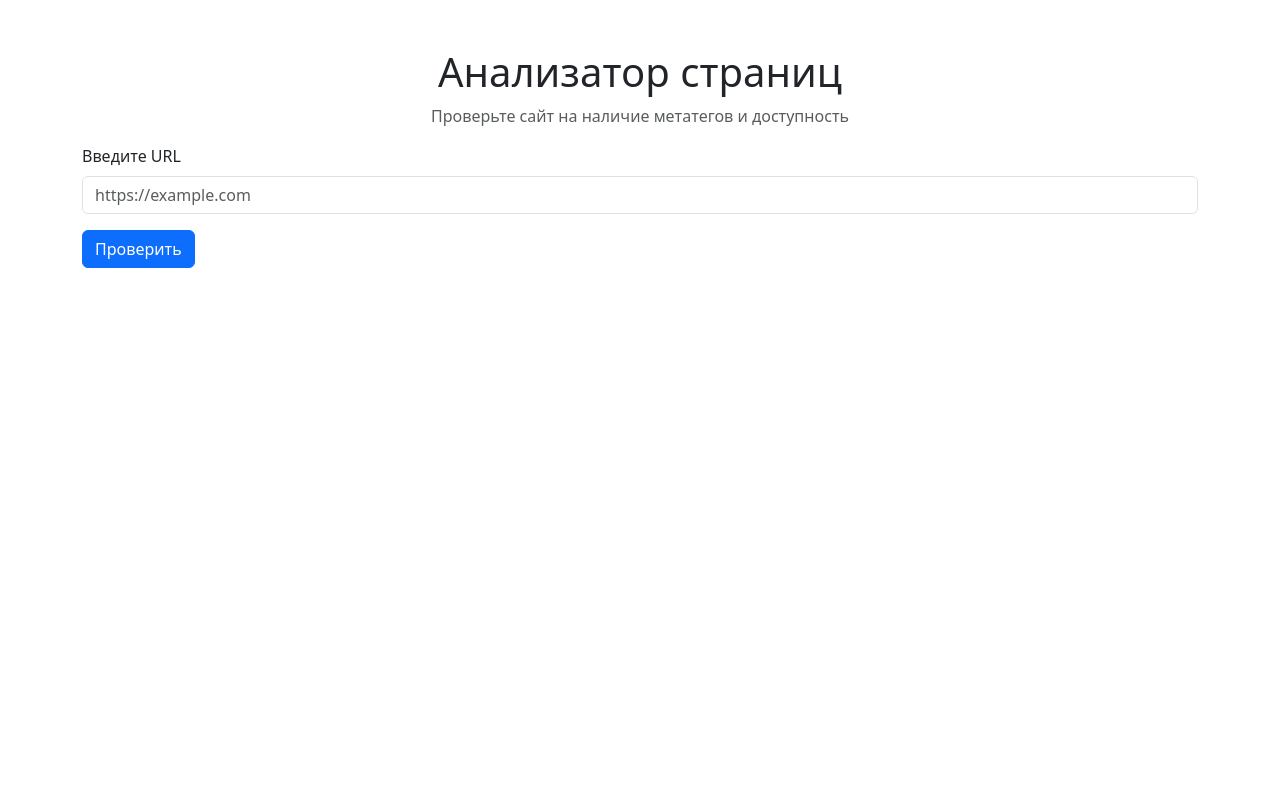
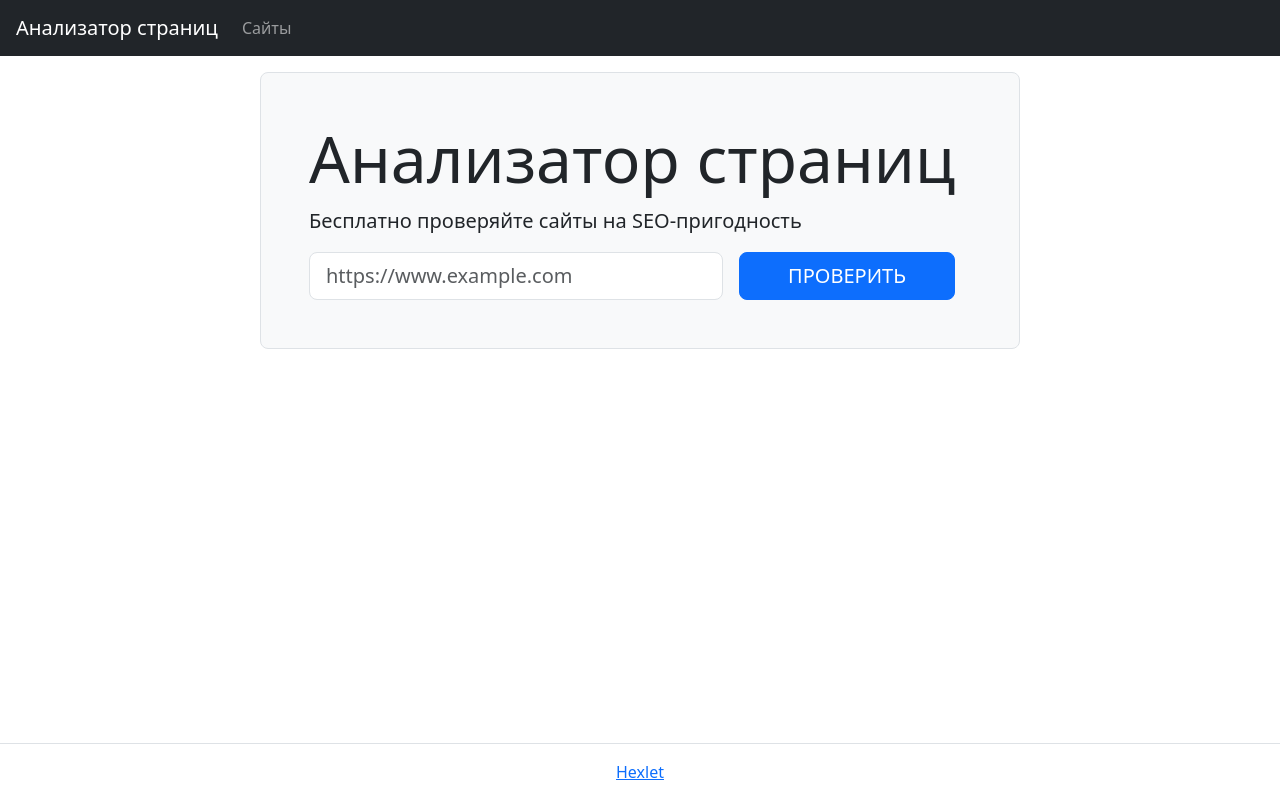
Before and after one commit to lawyer-arch/python-project-83, a Flask app: page / in a window 1280 px wide. Run offline with Flask 3, Linux system fonts and the light colour scheme; some libraries are stand-ins or nearby versions.

Commit message:
правка страници под эталон

```diff
--- a/page_analyzer/templates/base.html
+++ b/page_analyzer/templates/base.html
@@ -2,23 +2,53 @@
 <html lang="ru">
 <head>
   <meta charset="UTF-8" />
-  <meta name="viewport" content="width=device-width, initial-scale=1" />
-  <title>Анализатор страниц</title>
-  <link href="https://cdn.jsdelivr.net/npm/bootstrap@5.3.3/dist/css/bootstrap.min.css" rel="stylesheet" />
+  <title>{% block title %}Анализатор страниц{% endblock %}</title>
+  <meta name="viewport" content="width=device-width, initial-scale=1, shrink-to-fit=no" />
+  <link
+    href="https://cdn.jsdelivr.net/npm/bootstrap@5.3.3/dist/css/bootstrap.min.css"
+    rel="stylesheet"
+    integrity="sha384-QWTKZyjpPEjISv5WaRU9OFeRpok6YctnYmDr5pNlyT2bRjXh0JMhjY6hW+ALEwIH"
+    crossorigin="anonymous"
+  />
 </head>
-<body>
-  <nav class="navbar navbar-expand navbar-light bg-light">
-    <div class="container">
-      <a class="navbar-brand" href="{{ url_for('index') }}">Анализатор страниц</a>
-      <div class="navbar-nav">
-        <a class="nav-link" href="{{ url_for('index') }}">Главная</a>
-        <a class="nav-link" href="{{ url_for('urls') }}">Список URL</a>
-      </div>
-    </div>
-  </nav>
+<body class="min-vh-100 d-flex flex-column">
 
-  {% block content %}{% endblock %}
+<nav class="navbar navbar-expand-md navbar-dark bg-dark px-3">
+  <a class="navbar-brand" href="{{ url_for('index') }}">Анализатор страниц</a>
+  <div id="navbarNav">
+    <ul class="navbar-nav">
+      <li class="nav-item"><a class="nav-link" href="{{ url_for('urls') }}">Сайты</a></li>
+    </ul>
+  </div>
+</nav>
 
-  <script src="https://cdn.jsdelivr.net/npm/bootstrap@5.3.3/dist/js/bootstrap.bundle.min.js"></script>
+<main class="flex-grow-1">
+  <div class="container-lg mt-3">
+    {% with messages = get_flashed_messages(with_categories=true) %}
+      {% if messages %}
+        {% for category, message in messages %}
+          <div class="alert alert-{{ category }} alert-dismissible fade show" role="alert">
+            {{ message }}
+            <button type="button" class="btn-close" data-bs-dismiss="alert"></button>
+          </div>
+        {% endfor %}
+      {% endif %}
+    {% endwith %}
+
+    {% block content %}{% endblock %}
+  </div>
+</main>
+
+<footer class="border-top py-3 mt-5 flex-shrink-0">
+  <div class="container-lg text-center">
+    <a href="https://ru.hexlet.io/" target="_blank">Hexlet</a>
+  </div>
+</footer>
+
+<script
+  src="https://cdn.jsdelivr.net/npm/bootstrap@5.3.3/dist/js/bootstrap.bundle.min.js"
+  integrity="sha384-YvpcrYf0tY3lHB60NNkmXc5s9fDVZLESaAA55NDzOxhy9GkcIdslK1eN7N6jIeHz"
+  crossorigin="anonymous"
+></script>
 </body>
 </html>
--- a/page_analyzer/templates/index.html
+++ b/page_analyzer/templates/index.html
@@ -1,47 +1,30 @@
-<!DOCTYPE html>
-<html lang="ru">
-<head>
-  <meta charset="UTF-8" />
-  <meta name="viewport" content="width=device-width, initial-scale=1" />
-  <title>Анализатор страниц</title>
-  <!-- Подключение Bootstrap 5 -->
-  <link
-    href="https://cdn.jsdelivr.net/npm/bootstrap@5.3.3/dist/css/bootstrap.min.css"
-    rel="stylesheet"
-  />
-</head>
-<body>
-  <div class="container mt-5">
-    <h1 class="text-center">Анализатор страниц</h1>
-    <p class="text-center text-muted">Проверьте сайт на наличие метатегов и доступность</p>
+{% extends "base.html" %}
 
-    <!-- Здесь форма -->
-    <form method="POST" action="{{ url_for('index') }}">
-      <div class="mb-3">
-        <label for="url" class="form-label">Введите URL</label>
+{% block title %}Главная — Анализатор страниц{% endblock %}
+
+{% block content %}
+<div class="row">
+  <div class="col-12 col-md-10 col-lg-8 mx-auto border rounded-3 bg-light p-5">
+    <h1 class="display-3">Анализатор страниц</h1>
+    <p class="lead">Бесплатно проверяйте сайты на SEO-пригодность</p>
+
+    <form action="{{ url_for('index') }}" method="post" class="d-flex justify-content-center">
+      <label for="url" class="visually-hidden">URL для проверки</label>
       <input
         type="text"
-          class="form-control"
         id="url"
         name="url"
-          placeholder="https://example.com"
+        placeholder="https://www.example.com"
+        class="form-control form-control-lg"
         required
         maxlength="255"
       />
+      <input
+        type="submit"
+        class="btn btn-primary btn-lg ms-3 px-5 text-uppercase mx-3"
+        value="Проверить"
+      />
+    </form>
   </div>
-      <button type="submit" class="btn btn-primary">Проверить</button>
-    </form>
-
-    <!-- Flash сообщения -->
-    {% with messages = get_flashed_messages(with_categories=true) %}
-      {% if messages %}
-        {% for category, message in messages %}
-          <div class="alert alert-{{ category }} mt-3" role="alert">
-            {{ message }}
 </div>
-        {% endfor %}
-      {% endif %}
-    {% endwith %}
-  </div>
-</body>
-</html>
+{% endblock %}
--- a/page_analyzer/templates/url.html
+++ b/page_analyzer/templates/url.html
@@ -1,4 +1,6 @@
 {% extends "base.html" %}
+
+{% block title %}Информация о сайте — Анализатор страниц{% endblock %}
 
 {% block content %}
 <div class="container mt-5" data-test="url">
--- a/page_analyzer/templates/urls.html
+++ b/page_analyzer/templates/urls.html
@@ -1,4 +1,6 @@
 {% extends "base.html" %}
+
+{% block title %}Список сайтов — Анализатор страниц{% endblock %}
 
 {% block content %}
 <div class="container mt-5">
```
Lines whose indentation alone changed are shown as unchanged.
